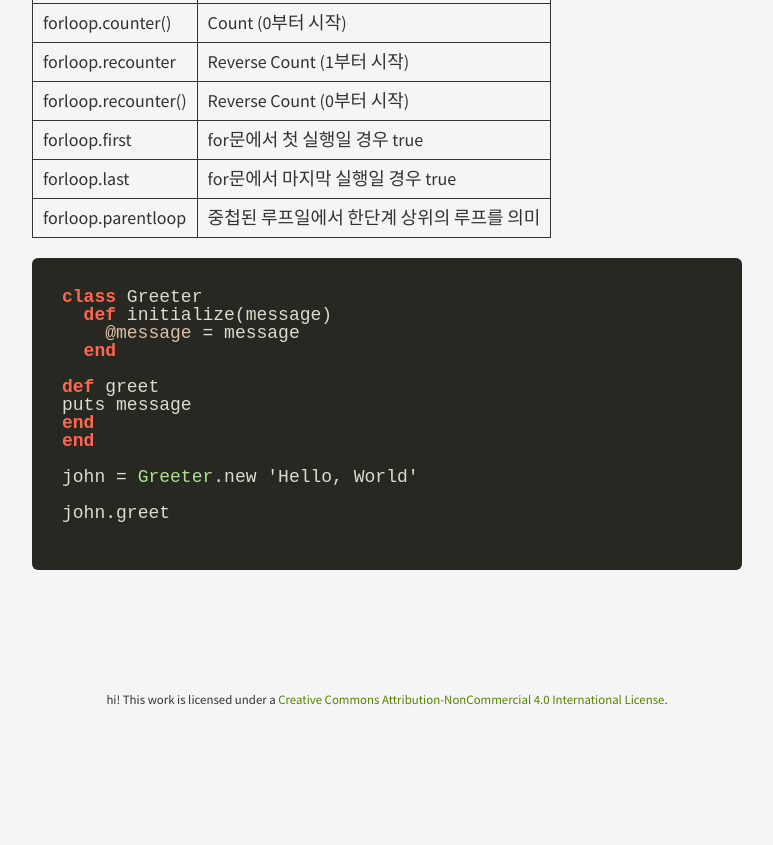
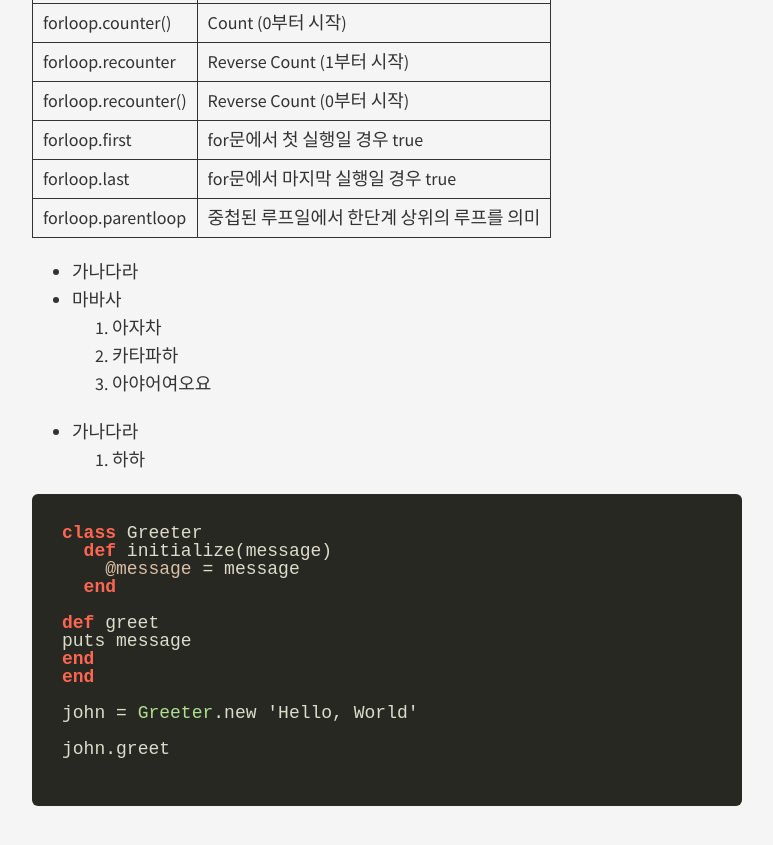
Before and after one commit to xodidsmlek/xodidsmlek.github.io, a Jekyll site: the page built from _posts/2014-03-07-demo-post.md, in a window 1280 px wide and 900 px high, scrolled down 605 px. Shown: the top 845 px of the window, without its empty margins (253-1026 px from the left). Built offline with Jekyll 4.4.1, drawn with Linux system fonts in a browser that asks for light colours; before the commit the page ends 1334 px from its top, so only the background shows below that.

Commit message:
테스트

```diff
--- a/_posts/2014-03-07-demo-post.md
+++ b/_posts/2014-03-07-demo-post.md
@@ -58,6 +58,13 @@ title: 깃허브 블로그 문법 ...
   </tbody>
 </table>
 
+- 가나다라
+- 마바사
+1. 아자차
+1. 카타파하
+1. 아야어여오요
+- 가나다라
+1. 하하
 
 
 <div class="highlight"><pre><span class="k">class</span> <span class="nc">Greeter</span>
```
